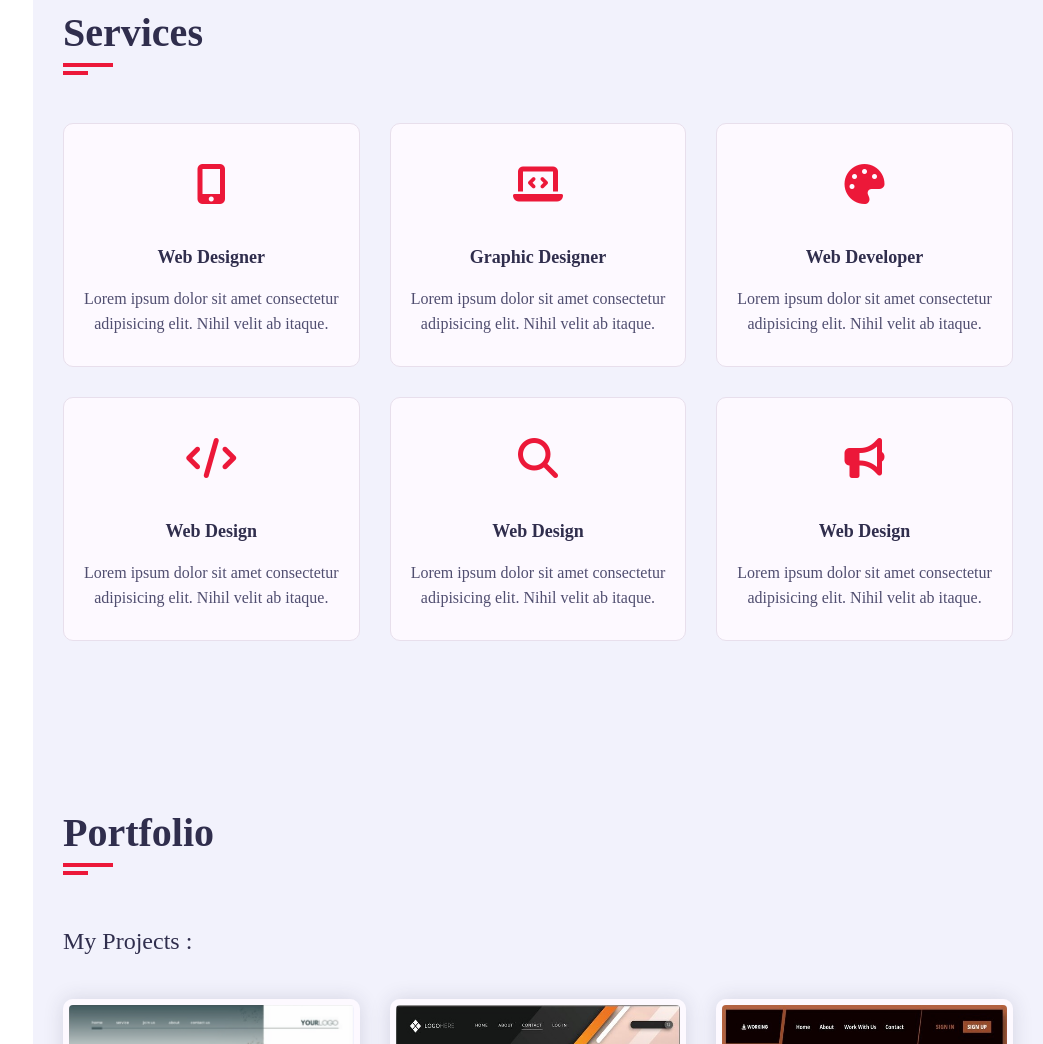
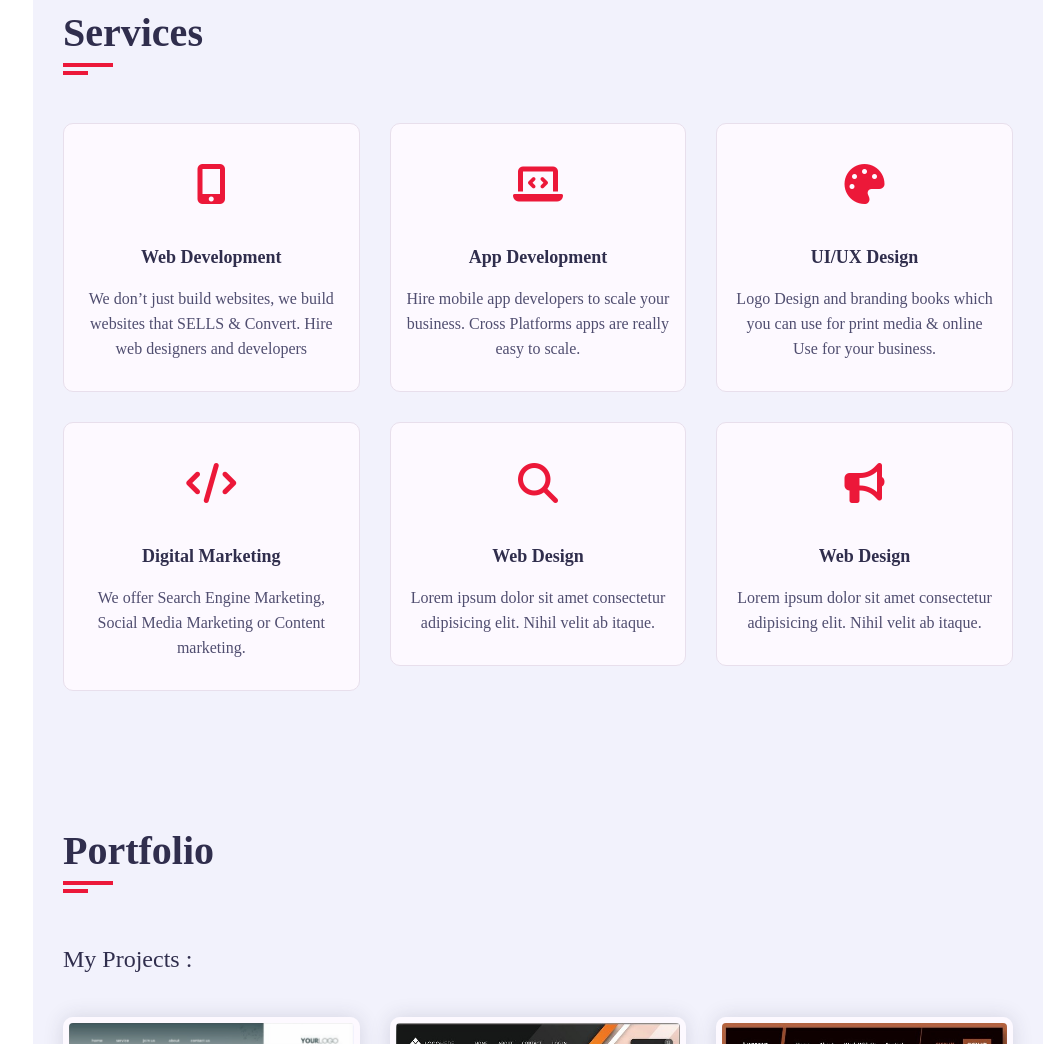
Before and after one commit to Zeesham7264/Portfolio, a plain HTML site: page index.html in a window 1280 px wide. Shown: the part 2348-3392 px from the top of the page, without its empty margins (237-1280 px from the left). Drawn offline with nearby package versions, Linux system fonts and the light colour scheme; a web font is replaced by a local one.

Commit message:
Update index.html

```diff
--- a/index.html
+++ b/index.html
@@ -257,8 +257,8 @@
                                 <div class="icon">
                                     <i class="fa fa-mobile-alt"></i>
                                 </div>
-                                <h4>Web Designer</h4>
-                                <p>Lorem ipsum dolor sit amet consectetur adipisicing elit. Nihil velit ab itaque.</p>
+                                <h4>Web Development</h4>
+                                <p>We don’t just build websites, we build websites that SELLS & Convert. Hire web designers and developers</p>
                             </div>
                         </div>
                         <!-- ========= Services item End ========= -->
@@ -268,8 +268,9 @@
                                 <div class="icon">
                                     <i class="fa fa-laptop-code"></i>
                                 </div>
-                                <h4>Graphic Designer</h4>
-                                <p>Lorem ipsum dolor sit amet consectetur adipisicing elit. Nihil velit ab itaque.</p>
+                                <h4>App Development</h4>
+                                <p>Hire mobile app developers to
+scale your business. Cross Platforms apps are really easy to scale.</p>
                             </div>
                         </div>
                         <!-- ========= Services item End ========= -->
@@ -279,8 +280,8 @@
                                 <div class="icon">
                                     <i class="fa fa-palette"></i>
                                 </div>
-                                <h4>Web Developer</h4>
-                                <p>Lorem ipsum dolor sit amet consectetur adipisicing elit. Nihil velit ab itaque.</p>
+                                <h4>UI/UX Design</h4>
+                                <p>Logo Design and branding books which you can use for print media & online Use for your business.</p>
                             </div>
                         </div>
                         <!-- ========= Services item End ========= -->
@@ -290,8 +291,8 @@
                                 <div class="icon">
                                     <i class="fa fa-code"></i>
                                 </div>
-                                <h4>Web Design</h4>
-                                <p>Lorem ipsum dolor sit amet consectetur adipisicing elit. Nihil velit ab itaque.</p>
+                                <h4>Digital Marketing</h4>
+                                <p>We offer Search Engine Marketing,  Social Media Marketing or Content marketing.</p>
                             </div>
                         </div>
                         <!-- ========= Services item End ========= -->
```
